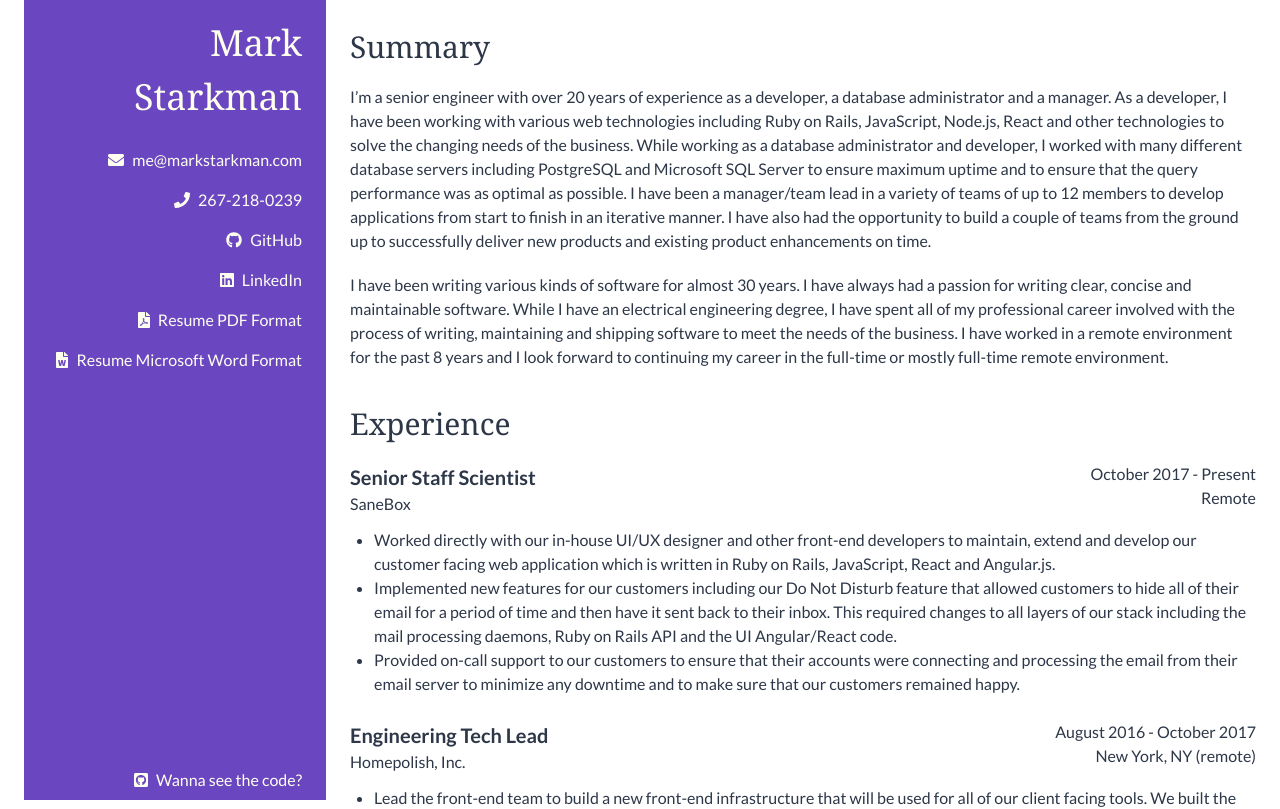
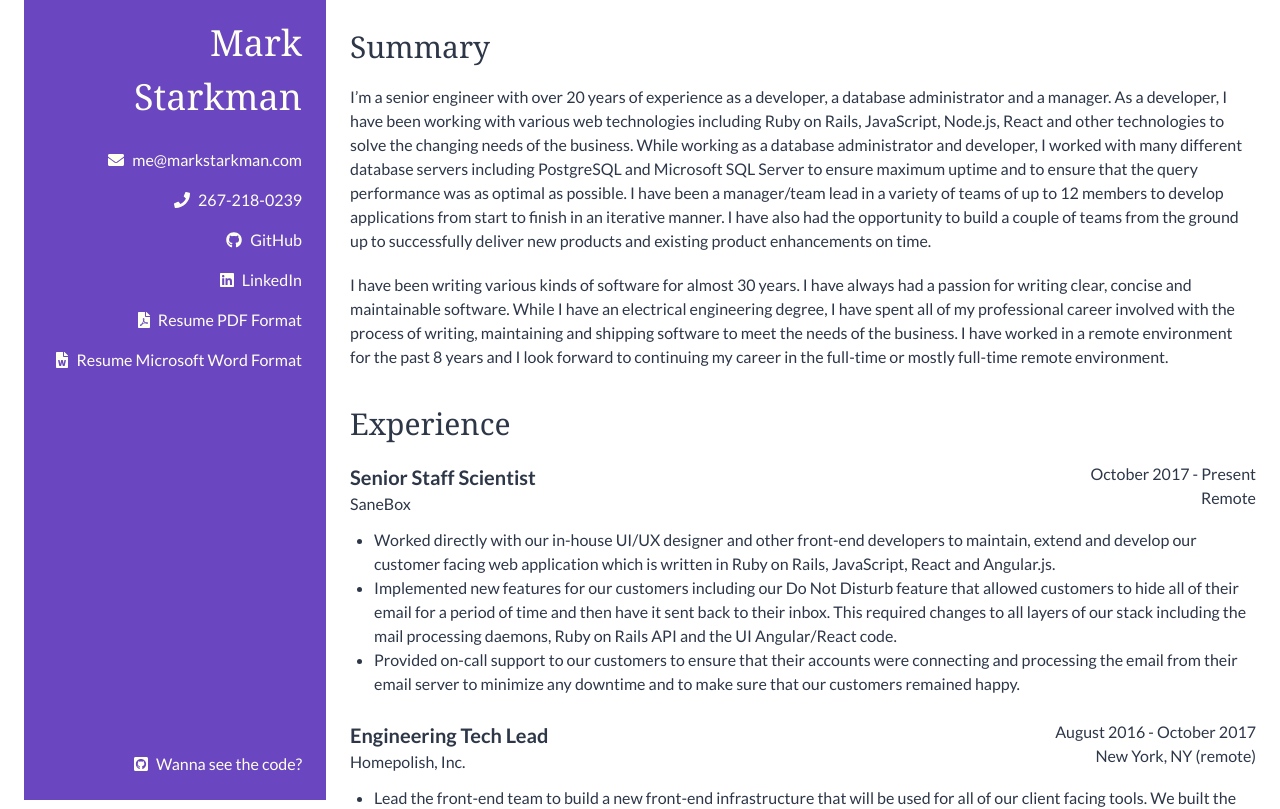
Before and after one commit to mstarkman/resume-part-deux, a Next.js app: page / in a window 1280 px wide. Shown: the top 809 px of the page. Built offline with nearby package versions, Linux system fonts and the light colour scheme.

Commit message:
Add padding to the bottom of the side nav

```diff
--- a/components/SideNav.tsx
+++ b/components/SideNav.tsx
@@ -38,7 +38,7 @@ const links = [
 ]
 
 const SideNav = () => (
-  <nav className="bg-purple-700 text-yellow-100 h-screen pt-4 flex flex-col">
+  <nav className="bg-purple-700 text-yellow-100 h-screen py-4 flex flex-col">
     <div className="text-right font-serif text-4xl mb-4 px-6">
       Mark
       <br />
```
